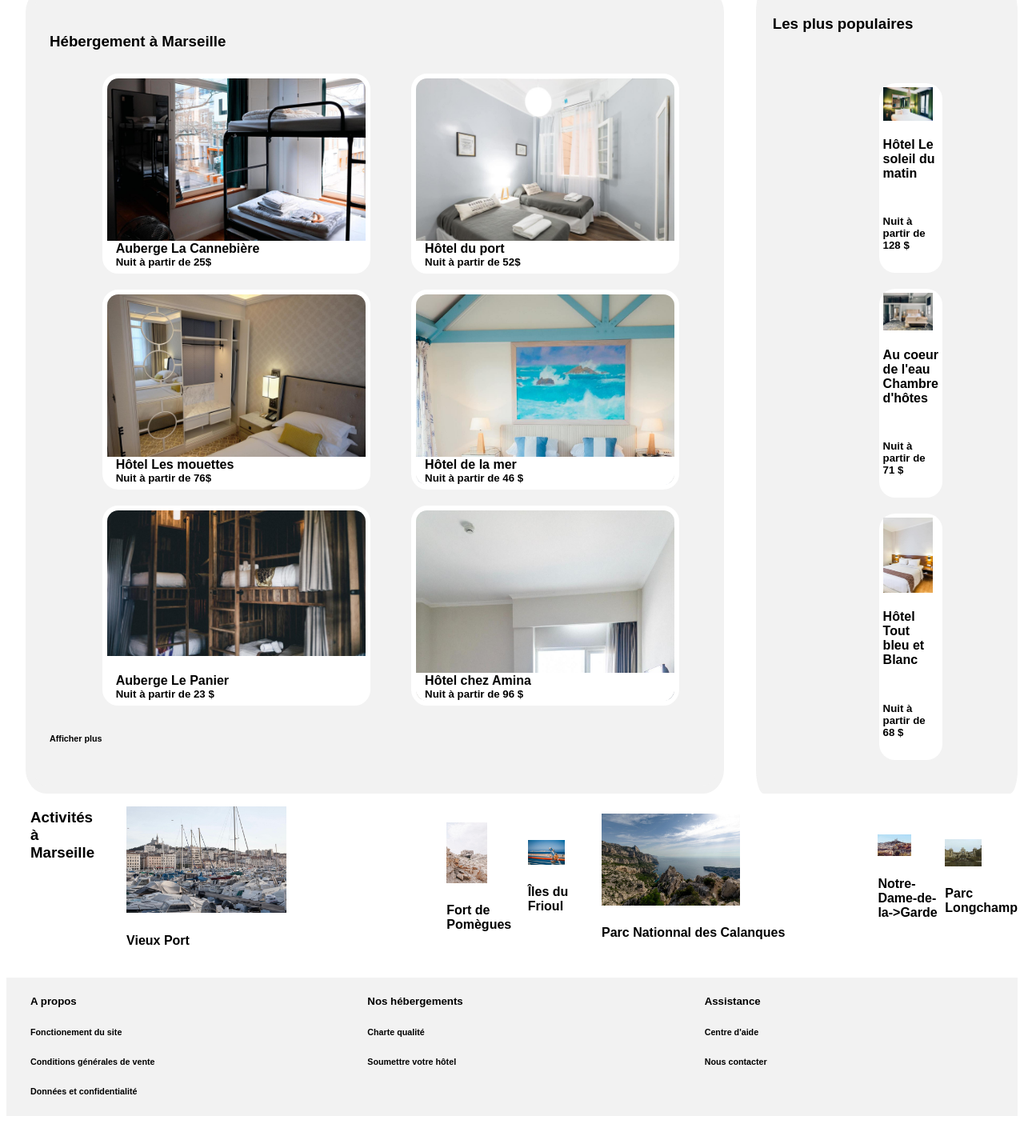
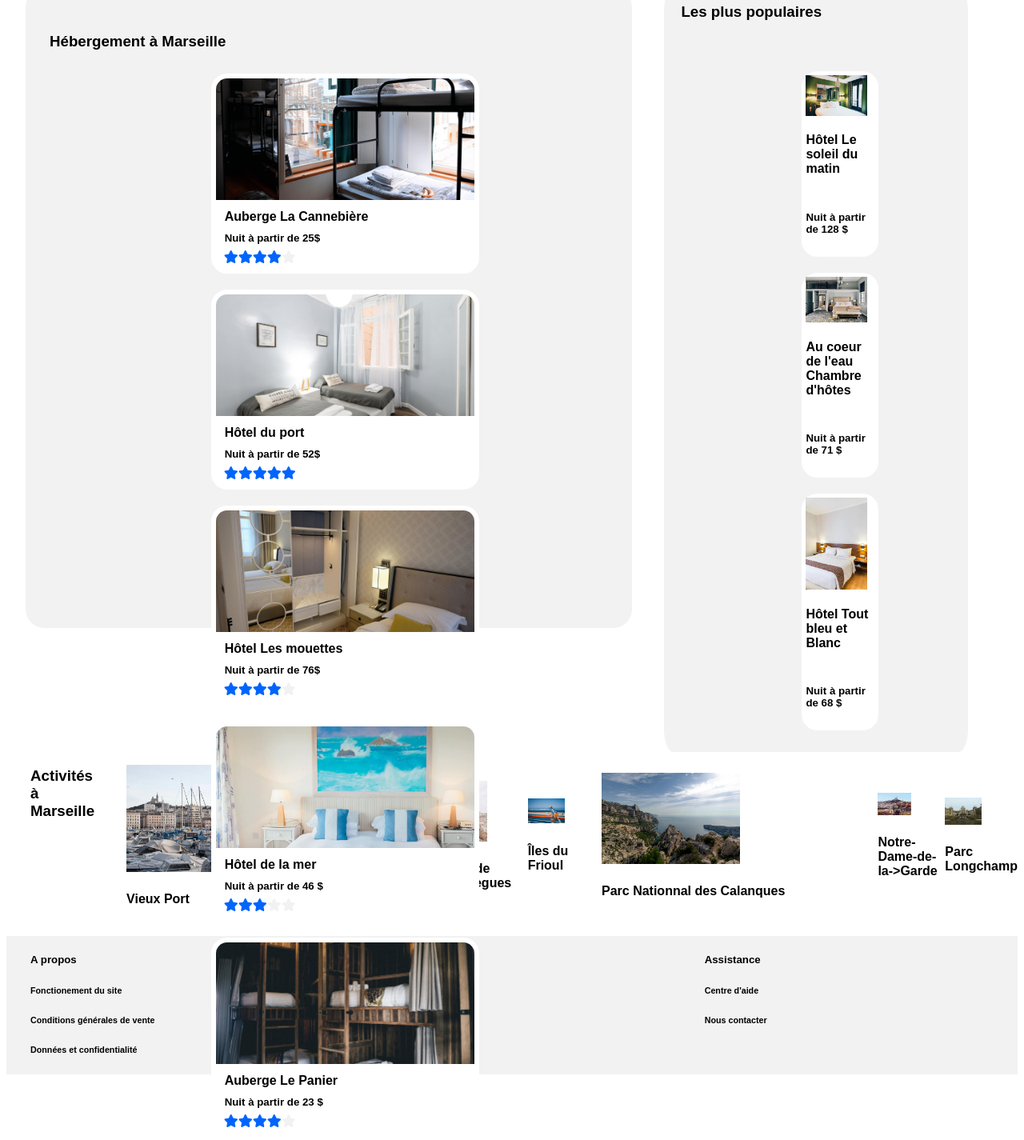
Before and after one commit to michelre/projet2, a plain HTML site: page index.html in a window 1280 px wide. Shown: the part 407-1832 px from the top of the page at 80% size. Before the commit the page ends 1810 px from the top, so only its background shows below. Drawn offline with Linux system fonts and the light colour scheme.

Commit message:
almost finish the items in the menulist

```diff
--- a/css/index.css
+++ b/css/index.css
@@ -194,7 +194,8 @@ a:hover {
     border: 10px solid #F2F2F2;
     border-radius: 3%;
     display: block;
-    width: 80%;
+    width: 60%;
+    height: 800px;
     padding: 28px 20px;
     margin-left: 24px;
 }
@@ -223,26 +224,31 @@ a:hover {
     background-size: cover;
 }
 
-#menulist img {
+#menuItemsImg {
     display: flex;
     align-self: flex-start;
-    border-radius: 0%;
     width: 100%;
-    /*width: 390px;
-    /*394*/
-    /*height: 180px;
-    /*182*/
-    /*position: absolute;*/
     object-fit: cover;
 }
 
-#menulist div {
+#menuItemsImg img {
+    border-radius: 0%;
+    width: 325px;
+    /*394*/
+    /*182*/
+    height: 152px;
+    object-fit: cover;
+    position: absolute;
+}
+
+.menuItemsInfo {
     display: flex;
     border: 1px solid white;
     width: 100%;
     flex-direction: column;
     padding: 0 10px;
-    margin: 0 0;
+    /*margin: 40p 0;*/
+    margin-bottom: 30px;
     background-color: white;
     align-items: stretch;
     position: absolute;
@@ -251,11 +257,26 @@ a:hover {
 #menulist h4 {
     display: flex;
     margin: 0 0;
+    padding-bottom: 10px;
 }
 
 #menulist h5 {
     display: flex;
     margin: 0 0;
+}
+
+.starRating {
+    display: flex;
+    width: 100%;
+    flex-direction: row;
+    align-items: stretch;
+    position: absolute;
+    padding: 5px 10px;
+    color: #0065FC;
+}
+
+.greyStar {
+    color: #F2F2F2 !important;
 }
 
 .asidemenu {
--- a/index.html
+++ b/index.html
@@ -72,63 +72,99 @@
                 <h3 id="hebergement">Hébergement à Marseille</h3>
                 <ul id="menulist" display flex>
                     <li class="menuitems">
-                        <div>
-
+                        <div id="menuItemsImg">
+                            <img src="asset/hebergements/3_medium/marcus-loke-WQJvWU_HZFo-unsplash.jpg" alt="Auberge la Cannebière">
                         </div>
-                        <img src="asset/hebergements/3_medium/marcus-loke-WQJvWU_HZFo-unsplash.jpg" alt="Auberge la Cannebière">
-                        <div>
+                        <div class="menuItemsInfo">
                             <h4>Auberge La Cannebière</h4>
                             <h5>Nuit à partir de 25$</h5>
                         </div>
+                        <div class="starRating">
+                            <span><i class="fa-solid fa-star"></i></span>
+                            <span><i class="fa-solid fa-star"></i></span>
+                            <span><i class="fa-solid fa-star"></i></span>
+                            <span><i class="fa-solid fa-star"></i></span>
+                            <span class="greyStar"><i class="fa-solid fa-star"></i></span>
+                        </div>
                     </li>
                     <li class="menuitems">
-                        <div>
-
+                        <div id="menuItemsImg">
+                            <img src="asset/hebergements/3_medium/fred-kleber-gTbaxaVLvsg-unsplash.jpg" alt="Hôtel du port">
                         </div>
-                        <img src="asset/hebergements/3_medium/fred-kleber-gTbaxaVLvsg-unsplash.jpg" alt="Hôtel du port">
-                        <div>
+                        <div class="menuItemsInfo">
                             <h4>Hôtel du port</h4>
                             <h5>Nuit à partir de 52$</h5>
                         </div>
+                        <div class="starRating">
+                            <span><i class="fa-solid fa-star"></i></span>
+                            <span><i class="fa-solid fa-star"></i></span>
+                            <span><i class="fa-solid fa-star"></i></span>
+                            <span><i class="fa-solid fa-star"></i></span>
+                            <span><i class="fa-solid fa-star"></i></span>
+                        </div>
                     </li>
                     <li class="menuitems">
-                        <div>
-
+                        <div id="menuItemsImg">
+                            <img src="asset/hebergements/3_medium/reisetopia-B8WIgxA_PFU-unsplash.jpg" alt="Hôtel Les mouettes">
                         </div>
-                        <img src="asset/hebergements/3_medium/reisetopia-B8WIgxA_PFU-unsplash.jpg" alt="Hôtel Les mouettes">
-                        <div>
+                        <div class="menuItemsInfo">
                             <h4>Hôtel Les mouettes</h4>
                             <h5>Nuit à partir de 76$</h5>
                         </div>
+                        <div class="starRating">
+                            <span><i class="fa-solid fa-star"></i></span>
+                            <span><i class="fa-solid fa-star"></i></span>
+                            <span><i class="fa-solid fa-star"></i></span>
+                            <span><i class="fa-solid fa-star"></i></span>
+                            <span class="greyStar"><i class="fa-solid fa-star"></i></span>
+                        </div>
                     </li>
                     <li class="menuitems">
-                        <div>
-
+                        <div id="menuItemsImg">
+                            <img src="asset/hebergements/3_medium/annie-spratt-Eg1qcIitAuA-unsplash.jpg" alt="Hôtel de la mer">
                         </div>
-                        <img src="asset/hebergements/3_medium/annie-spratt-Eg1qcIitAuA-unsplash.jpg" alt="Hôtel de la mer">
-                        <div>
+                        <div class="menuItemsInfo">
                             <h4>Hôtel de la mer</h4>
                             <h5>Nuit à partir de 46 $</h5>
                         </div>
+                        <div class="starRating">
+                            <span><i class="fa-solid fa-star"></i></span>
+                            <span><i class="fa-solid fa-star"></i></span>
+                            <span><i class="fa-solid fa-star"></i></span>
+                            <span class="greyStar"><i class="fa-solid fa-star"></i></span>
+                            <span class="greyStar"><i class="fa-solid fa-star"></i></span>
+                        </div>
                     </li>
                     <li class="menuitems">
-                        <div>
-
+                        <div id="menuItemsImg">
+                            <img src="asset/hebergements/3_medium/nicate-lee-kT-ZyaiwBe0-unsplash.jpg" alt="Auberge Le Panier">
                         </div>
-                        <img src="asset/hebergements/3_medium/nicate-lee-kT-ZyaiwBe0-unsplash.jpg" alt="Auberge Le Panier">
-                        <div>
+                        <div class="menuItemsInfo">
                             <h4>Auberge Le Panier</h4>
                             <h5>Nuit à partir de 23 $</h5>
                         </div>
+                        <div class="starRating">
+                            <span><i class="fa-solid fa-star"></i></span>
+                            <span><i class="fa-solid fa-star"></i></span>
+                            <span><i class="fa-solid fa-star"></i></span>
+                            <span><i class="fa-solid fa-star"></i></span>
+                            <span class="greyStar"><i class="fa-solid fa-star"></i></span>
+                        </div>
                     </li>
                     <li class="menuitems">
-                        <div>
-
+                        <div id="menuItemsImg">
+                            <img src="asset/hebergements/3_medium/febrian-zakaria-M6S1WvfW68A-unsplash.jpg" alt="Hôtel chez Amina">
                         </div>
-                        <img src="asset/hebergements/3_medium/febrian-zakaria-M6S1WvfW68A-unsplash.jpg" alt="Hôtel chez Amina">
-                        <div>
+                        <div class="menuItemsInfo">
                             <h4>Hôtel chez Amina</h4>
                             <h5>Nuit à partir de 96 $</h5>
+                        </div>
+                        <div class="starRating">
+                            <span><i class="fa-solid fa-star"></i></span>
+                            <span><i class="fa-solid fa-star"></i></span>
+                            <span><i class="fa-solid fa-star"></i></span>
+                            <span><i class="fa-solid fa-star"></i></span>
+                            <span><i class="fa-solid fa-star"></i></span>
                         </div>
                     </li>
                 </ul>
```
Also changed, not shown: 1 other file.
